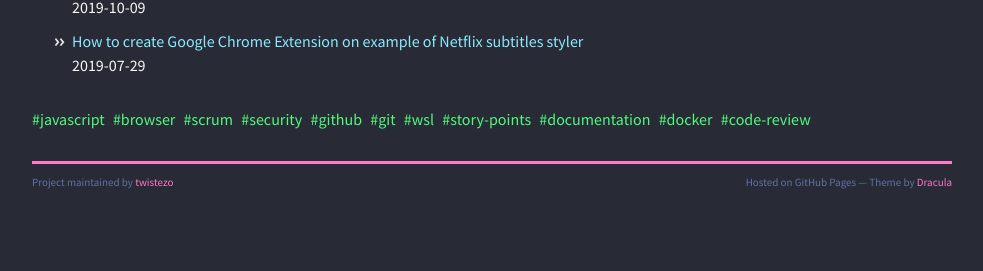
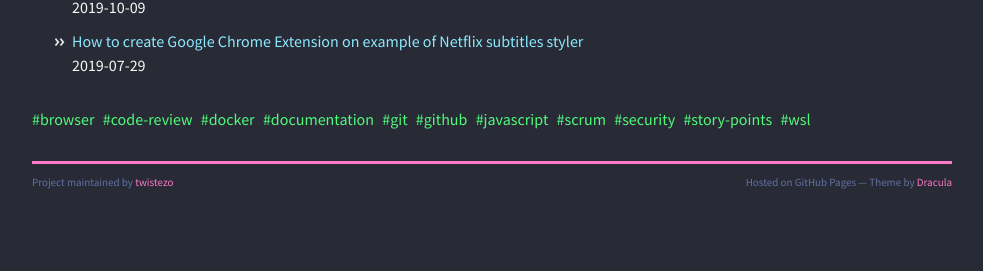
Before and after one commit to twistezo/blog, a Jekyll site: the page built from index.md, in a window 1280 px wide. Shown: the part 799-1070 px from the top of the page, without its empty margins (148-1131 px from the left). Built offline with Jekyll 4.4.1, drawn with Linux system fonts in a browser that asks for light colours; our own code applies the rules of GitHub Pages for plain Markdown files.

Commit message:
Sort tags and refactor templates

```diff
--- a/index.md
+++ b/index.md
@@ -13,18 +13,9 @@
 </div>
 
 <div class="tags green">
-  {% capture temptags %}
-    {% for tag in site.tags %}
-      {{ tag[1].size | plus: 1000 }}#{{ tag[0] }}#{{ tag[1].size }}
-    {% endfor %}
-  {% endcapture %}
-
-{% assign sortedtemptags = temptags | split:' ' | sort | reverse %}
-
-{% for temptag in sortedtemptags %}
-  {% assign tagitems = temptag | split: '#' %}
-  {% capture tagname %}{{ tagitems[1] }}{% endcapture %}
-  <a href="{{ site.baseurl }}/tag/{{ tagname }}">#{{ tagname }}</a>
-{% endfor %}
-
+  {% assign sorted_tags = site.tags | sort %}
+  {% for tag in sorted_tags %}
+    {% assign tag_name = tag[0] %}
+    <a href="{{ site.baseurl }}/tag/{{ tag_name }}">#{{ tag_name }}</a>
+  {% endfor %}
 </div>
```
Also changed, not shown: _layouts/default.html (+12 -3 lines), _layouts/post.html (+7 -5 lines), 1 other file.
